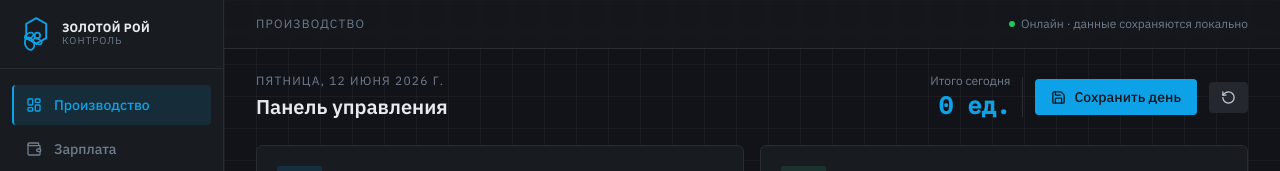
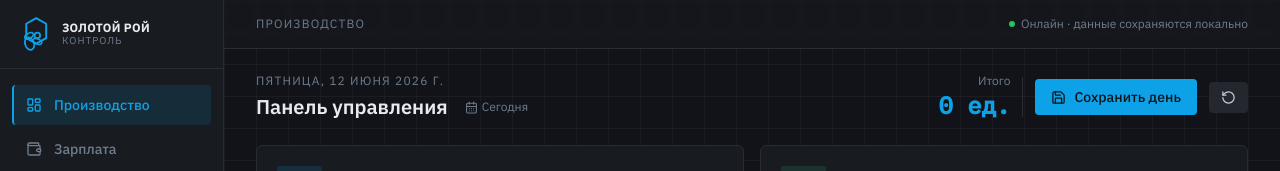
Before and after one commit to pr-poehali-dev/production-monitoring-app, a React (Vite) app: page / in a window 1280 px wide. Shown: the top 171 px of the page. Built offline with nearby package versions, Linux system fonts and the light colour scheme.

Commit message:
feat: add date picker in production section

```diff
--- a/src/hooks/useProductionData.ts
+++ b/src/hooks/useProductionData.ts
@@ -87,14 +87,14 @@ export const useProductionData = () => {
     );
   };
 
-  const saveDay = () => {
-    const today = getTodayKey();
-    const record: DayRecord = { date: today, workspaces: JSON.parse(JSON.stringify(workspaces)) };
+  const saveDay = (date?: string) => {
+    const key = date || getTodayKey();
+    const record: DayRecord = { date: key, workspaces: JSON.parse(JSON.stringify(workspaces)) };
     setHistory((prev) => {
-      const filtered = prev.filter((d) => d.date !== today);
-      return [record, ...filtered].slice(0, 90);
+      const filtered = prev.filter((d) => d.date !== key);
+      return [record, ...filtered].sort((a, b) => b.date.localeCompare(a.date)).slice(0, 90);
     });
-    setLastSaved(today);
+    setLastSaved(key);
   };
 
   const resetDay = () => {
--- a/src/pages/Dashboard.tsx
+++ b/src/pages/Dashboard.tsx
@@ -1,3 +1,4 @@
+import { useState } from 'react';
 import { useProductionData } from '@/hooks/useProductionData';
 import WorkspaceCard from '@/components/WorkspaceCard';
 import Icon from '@/components/ui/icon';
@@ -9,11 +10,12 @@ const WORKSPACE_COLORS = [
   '280 60% 58%',
 ];
 
-const getTodayFormatted = () => {
-  return new Date().toLocaleDateString('ru-RU', {
-    weekday: 'long', day: 'numeric', month: 'long', year: 'numeric'
+const getTodayKey = () => new Date().toISOString().split('T')[0];
+
+const formatDateLong = (iso: string) =>
+  new Date(iso + 'T00:00:00').toLocaleDateString('ru-RU', {
+    weekday: 'long', day: 'numeric', month: 'long', year: 'numeric',
   });
-};
 
 const Dashboard = () => {
   const {
@@ -27,6 +29,10 @@ const Dashboard = () => {
     getGrandTotal,
   } = useProductionData();
 
+  const today = getTodayKey();
+  const [selectedDate, setSelectedDate] = useState(today);
+  const isToday = selectedDate === today;
+
   const grandTotal = getGrandTotal();
 
   return (
@@ -34,23 +40,58 @@ const Dashboard = () => {
       {/* Top bar */}
       <div className="flex flex-col sm:flex-row sm:items-center justify-between gap-4">
         <div>
-          <p className="text-xs text-muted-foreground uppercase tracking-widest mb-1">
-            {getTodayFormatted()}
-          </p>
-          <h1 className="text-xl font-semibold text-foreground">Панель управления</h1>
+          {/* Кликабельная дата с input[type=date] */}
+          <div className="flex items-center gap-2 mb-1 group">
+            <p className="text-xs text-muted-foreground uppercase tracking-widest">
+              {formatDateLong(selectedDate)}
+            </p>
+            {!isToday && (
+              <span className="tag bg-amber-500/15 text-amber-400 text-[9px]">не сегодня</span>
+            )}
+          </div>
+          <div className="flex items-center gap-2">
+            <h1 className="text-xl font-semibold text-foreground">Панель управления</h1>
+            <div className="relative">
+              <button
+                className="flex items-center gap-1 px-2 py-1 rounded-md text-xs text-muted-foreground hover:text-foreground hover:bg-muted/60 transition-colors border border-transparent hover:border-border"
+                onClick={() => (document.getElementById('dash-date-input') as HTMLInputElement)?.showPicker?.()}
+                title="Выбрать дату"
+              >
+                <Icon name="CalendarDays" size={13} />
+                {isToday ? 'Сегодня' : selectedDate}
+              </button>
+              <input
+                id="dash-date-input"
+                type="date"
+                max={today}
+                value={selectedDate}
+                onChange={(e) => { if (e.target.value) setSelectedDate(e.target.value); }}
+                className="absolute inset-0 opacity-0 w-full cursor-pointer"
+              />
+            </div>
+            {!isToday && (
+              <button
+                onClick={() => setSelectedDate(today)}
+                className="text-xs text-muted-foreground hover:text-foreground transition-colors"
+                title="Вернуться к сегодня"
+              >
+                <Icon name="RotateCcw" size={12} />
+              </button>
+            )}
+          </div>
         </div>
         <div className="flex items-center gap-3">
           <div className="flex flex-col items-end">
-            <span className="text-xs text-muted-foreground">Итого сегодня</span>
+            <span className="text-xs text-muted-foreground">Итого</span>
             <span className="mono text-2xl font-semibold text-primary">{grandTotal.toLocaleString('ru-RU')} ед.</span>
           </div>
           <div className="w-px h-10 bg-border" />
           <button
-            onClick={saveDay}
+            onClick={() => saveDay(selectedDate)}
             className="flex items-center gap-2 px-4 py-2 bg-primary text-primary-foreground rounded-md text-sm font-medium hover:opacity-90 transition-opacity"
           >
             <Icon name="Save" size={15} />
-            Сохранить день
+            {isToday ? 'Сохранить день' : 'Сохранить за ' + new Date(selectedDate + 'T00:00:00').toLocaleDateString('ru-RU', { day: 'numeric', month: 'short' })}
           </button>
           <button
             onClick={resetDay}
```
